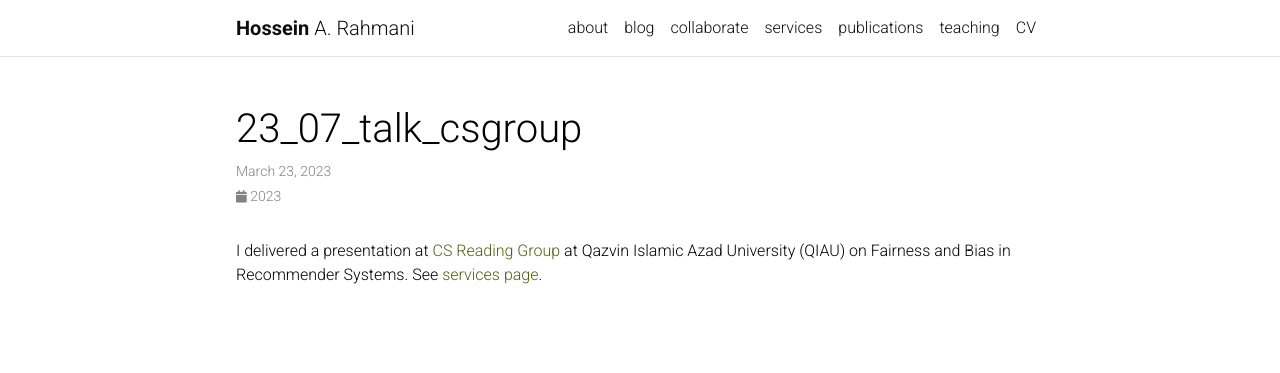
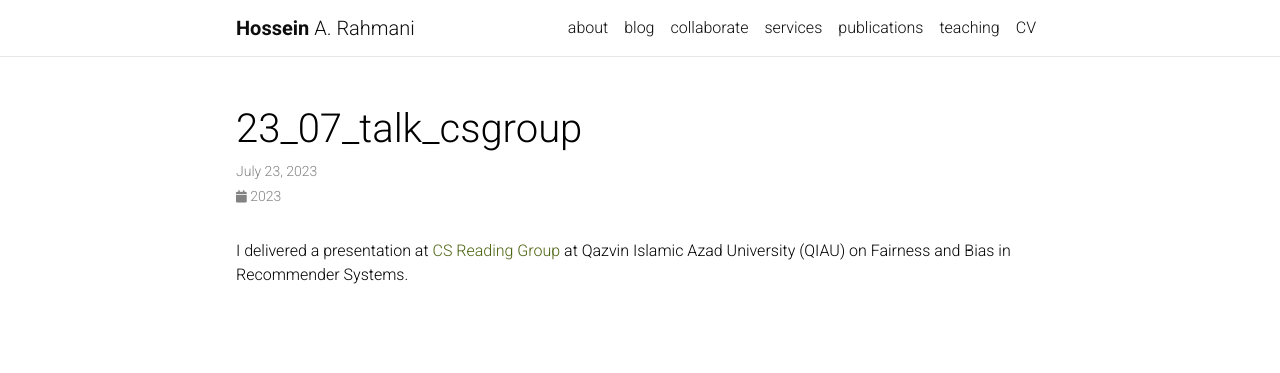
Before and after one commit to rahmanidashti/rahmanidashti.github.io, a Jekyll site: the page built from _news/23_07_Talk_CSGroup.md, in a window 1280 px wide. Shown: the top 373 px of the page. Built offline with Jekyll 4.4.1, drawn with Linux system fonts in a browser that asks for light colours; comment, search, counter and statistics services are not loaded; a style sheet for code colours, icons or effects is not loaded.

Commit message:
update services

```diff
--- a/_news/23_07_Talk_CSGroup.md
+++ b/_news/23_07_Talk_CSGroup.md
@@ -1,7 +1,7 @@
 ---
 layout: post
-date: 2023-03-23 07:59:00-0400
+date: 2023-07-23 07:59:00-0400
 inline: true
 ---
 
-I delivered a presentation at <a href="https://sites.google.com/view/cs-reading-group/home">CS Reading Group</a> at Qazvin Islamic Azad University (QIAU) on Fairness and Bias in Recommender Systems. See <a href="/services/">services page</a>.
+I delivered a presentation at <a href="https://sites.google.com/view/cs-reading-group/home">CS Reading Group</a> at Qazvin Islamic Azad University (QIAU) on Fairness and Bias in Recommender Systems.
```
Also changed, not shown: _pages/services.md (+1 -0 lines).
